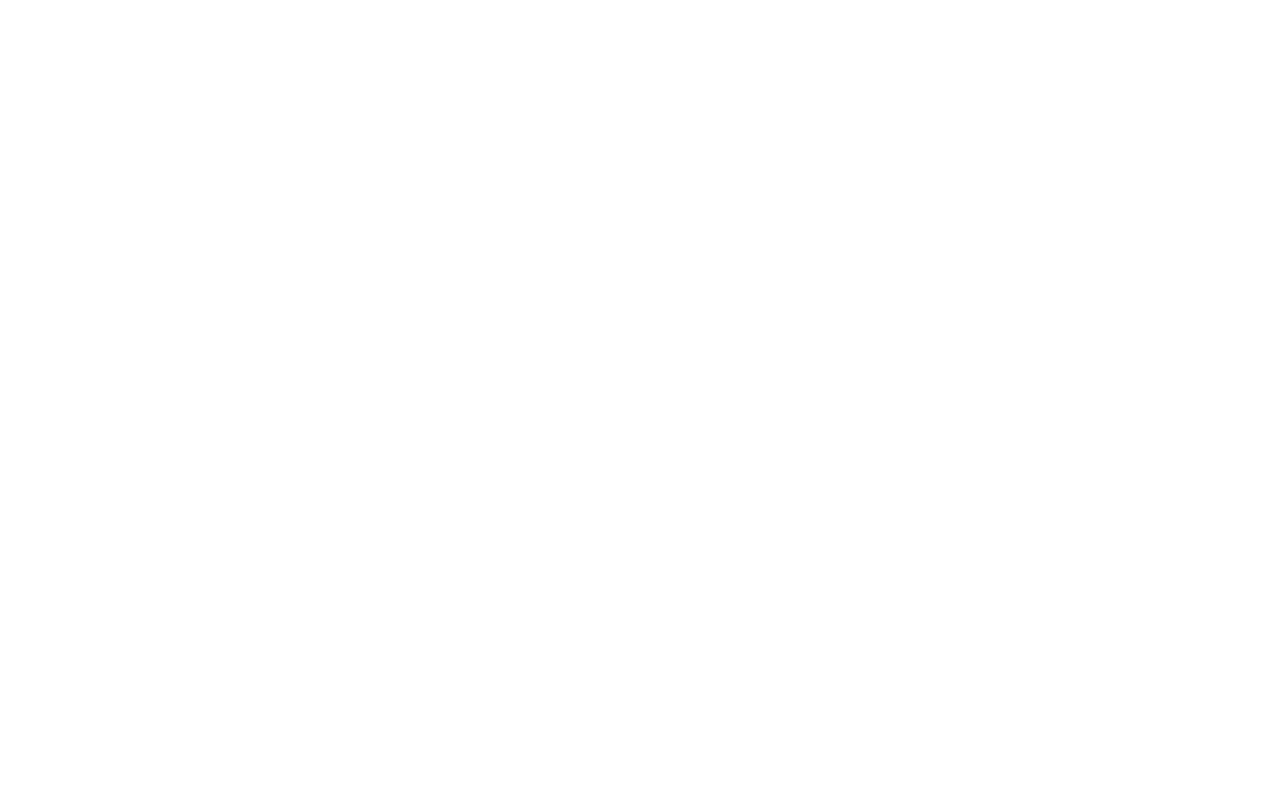
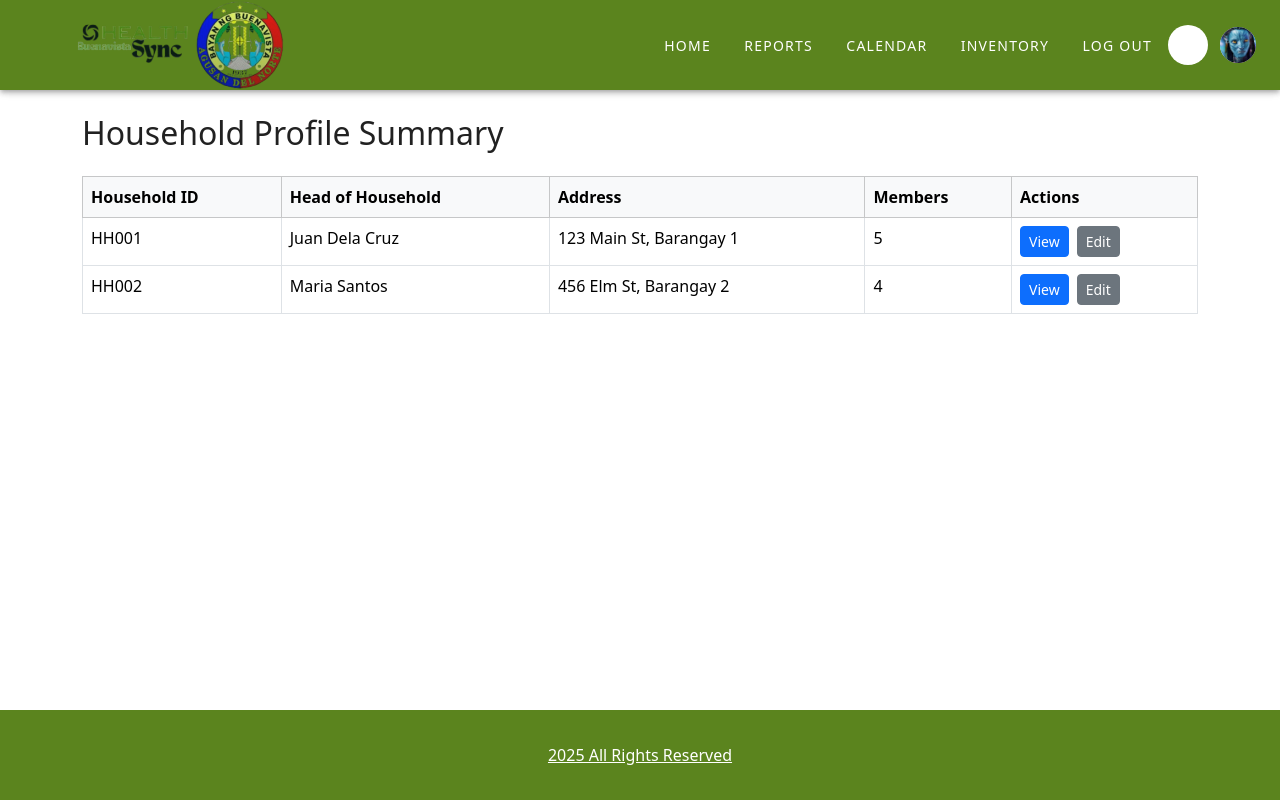
Before and after one commit to marianenasenillo/Web-based-Health-Management-System, a Vue app: page /hhpsrecords in a window 1280 px wide. Before the commit this address had no page. Built offline with nearby package versions, Linux system fonts and the light colour scheme.

Commit message:
adding hps nad hhps

```diff
--- a/src/router/index.js
+++ b/src/router/index.js
@@ -11,6 +11,7 @@ import Calendar from '@/views/Calendar.vue'
 import Inventory from '@/views/Inventory.vue'
 import ReportView from '@/views/ReportView.vue'
 import HpsRecords from '@/views/HpsRecords.vue'
+import HhpsRecords from '@/views/HhpsRecords.vue'
 
 
 const router = createRouter({
@@ -76,6 +77,11 @@ const router = createRouter({
       name: 'hpsrecords',
       component: HpsRecords,
     },
+    {
+      path: '/hhpsrecords',
+      name: 'hhpsrecords',
+      component: HhpsRecords,
+    },
   ],
 })
 
--- /dev/null
+++ b/src/views/HhpsRecords.vue
@@ -0,0 +1,47 @@
+<script setup>
+import DashboardView from '@/components/DashboardView.vue';
+</script>
+
+<template>
+    <DashboardView>
+        <div class="container my-4">
+        <h2 class="mb-4">Household Profile Summary</h2>
+        <div class="table-responsive">
+            <table class="table table-bordered">
+            <thead class="table-light">
+                <tr>
+                <th scope="col">Household ID</th>
+                <th scope="col">Head of Household</th>
+                <th scope="col">Address</th>
+                <th scope="col">Members</th>
+                <th scope="col">Actions</th>
+                </tr>
+            </thead>
+            <tbody>
+                <tr>
+                <td>HH001</td>
+                <td>Juan Dela Cruz</td>
+                <td>123 Main St, Barangay 1</td>
+                <td>5</td>
+                <td>
+                    <button class="btn btn-primary btn-sm me-2">View</button>
+                    <button class="btn btn-secondary btn-sm">Edit</button>
+                </td>
+                </tr>
+                <tr>
+                <td>HH002</td>
+                <td>Maria Santos</td>
+                <td>456 Elm St, Barangay 2</td>
+                <td>4</td>
+                <td>
+                    <button class="btn btn-primary btn-sm me-2">View</button>
+                    <button class="btn btn-secondary btn-sm">Edit</button>
+                </td>
+                </tr>
+                <!-- More rows as needed -->
+            </tbody>
+            </table>
+        </div>
+        </div>
+    </DashboardView>
+</template>
```
